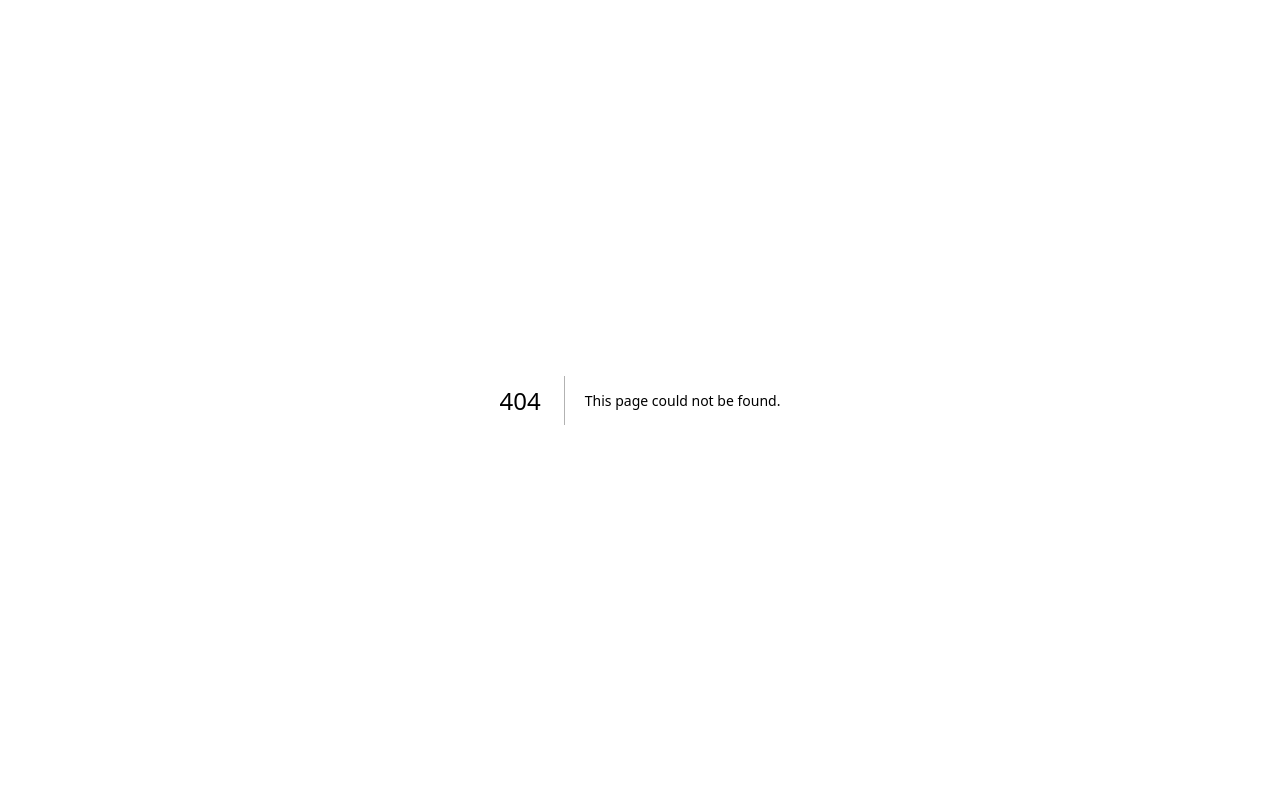
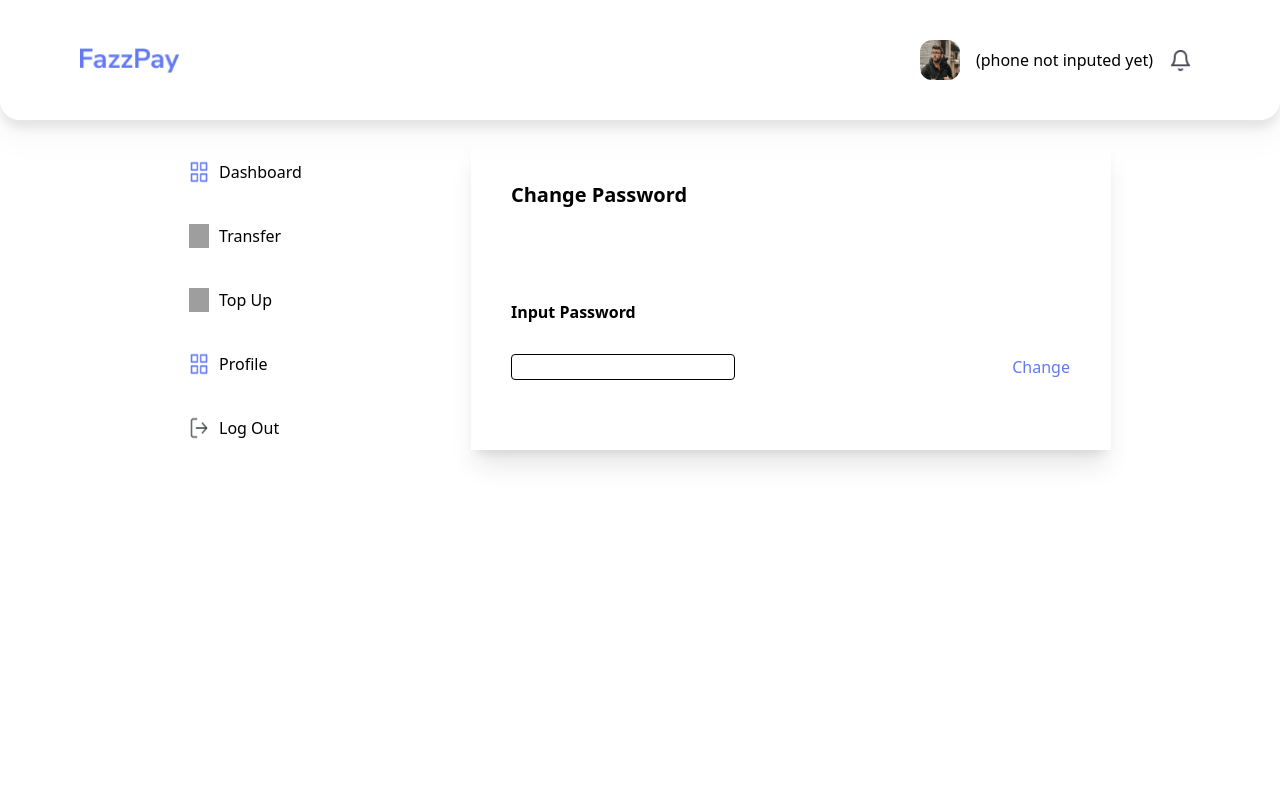
Before and after one commit to AdrielMS/fazzwallet_fe, a Next.js app: page /profile/editPassword/1 in a window 1280 px wide. Before the commit this address had no page. Shown: the top 800 px of the page. Built offline with nearby package versions, Linux system fonts and the light colour scheme; no server answers; grey boxes are pictures that could not be loaded.

Commit message:
new file:   src/app/profile/editPassword/[id]/page.js 	modified:   src/app/profile/page.js

```diff
--- /dev/null
+++ b/src/app/profile/editPassword/[id]/page.js
@@ -0,0 +1,87 @@
+"use client";
+
+import Header from "@/app/component/header/Header";
+import Footer from "@/app/component/footer/footer";
+import Navigation from "@/app/component/navigation";
+
+import react, { useState, useEffect } from "react";
+import Image from "next/image";
+import Link from "next/link";
+import axios from "axios";
+import { useRouter } from "next/navigation";
+
+export default function Profile() {
+  const router = useRouter();
+
+  const id = JSON.parse(localStorage.getItem("@login"))?.user.id;
+  const [userDetail, setUserDetail] = useState([]);
+  useEffect(() => {
+    axios
+      .get(`http://localhost:5000/api/v1/auth/users/${id}`)
+      .then((res) => {
+        setUserDetail(res.data.data);
+      })
+      .catch((err) => {
+        console.log(err);
+      });
+  });
+
+  const [changeData, setChangeData] = useState({
+    password: "",
+  });
+
+  const handleUpdate = (event) => {
+    event.preventDefault();
+    axios({
+      method: "PATCH",
+      url: `http://localhost:5000/api/v1/auth/users/${id}`,
+      data: changeData,
+    })
+      .then((result) => {
+        alert(result.data.message);
+        router.refresh();
+      })
+      .catch((err) => {
+        console.log(err);
+      });
+  };
+
+  return (
+    <>
+      <Header />
+      <div className="flex justify-evenly p-[50px] sm:p-[20px]">
+        <div className="hidden sm:flex">
+          <Navigation />
+        </div>
+        <div className="w-[50vw]">
+          <div className="shadow-xl p-[10px]">
+            <div className="mb-[30px] p-[30px] ">
+              <h1 className="font-bold text-[20px]">Change Password</h1>
+            </div>
+            <div className="mb-[30px] p-[30px] ">
+              <h1 className="font-bold mb-[30px]">Input Password</h1>
+              <form onSubmit={handleUpdate} className="flex justify-between">
+                <input
+                  onChange={(e) => {
+                    setChangeData({
+                      ...changeData,
+                      password: e.target.value,
+                    });
+                  }}
+                  className="text-[15px] border-[1px] border-black rounded"
+                />
+                <button
+                  type="submit"
+                  className="border-[1px] border-white text-[#6379F4]"
+                >
+                  Change
+                </button>
+              </form>
+            </div>
+          </div>
+        </div>
+      </div>
+      <Footer />
+    </>
+  );
+}
--- a/src/app/profile/page.js
+++ b/src/app/profile/page.js
@@ -62,7 +62,7 @@ export default function Profile() {
           </div>
           <div className="flex justify-between p-[10px] bg-[#E5E8ED] rounded my-[10px]">
             <button className="text-[#4D4B57] font-bold">
-              Change Password
+              <Link href={`/profile/editPassword/${id}`}>Edit Password</Link>
             </button>
             <Image src={"/arrow-left.png"} width={20} height={10} />
           </div>
```
